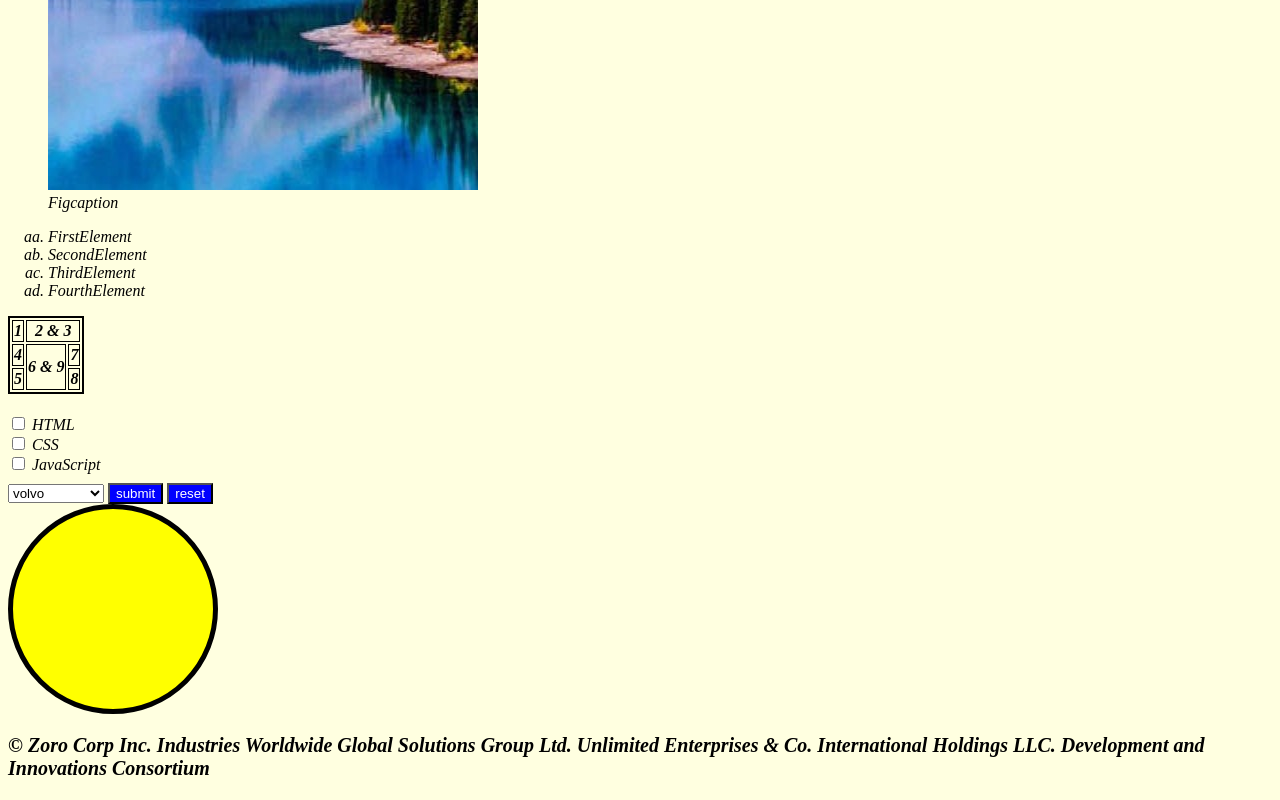
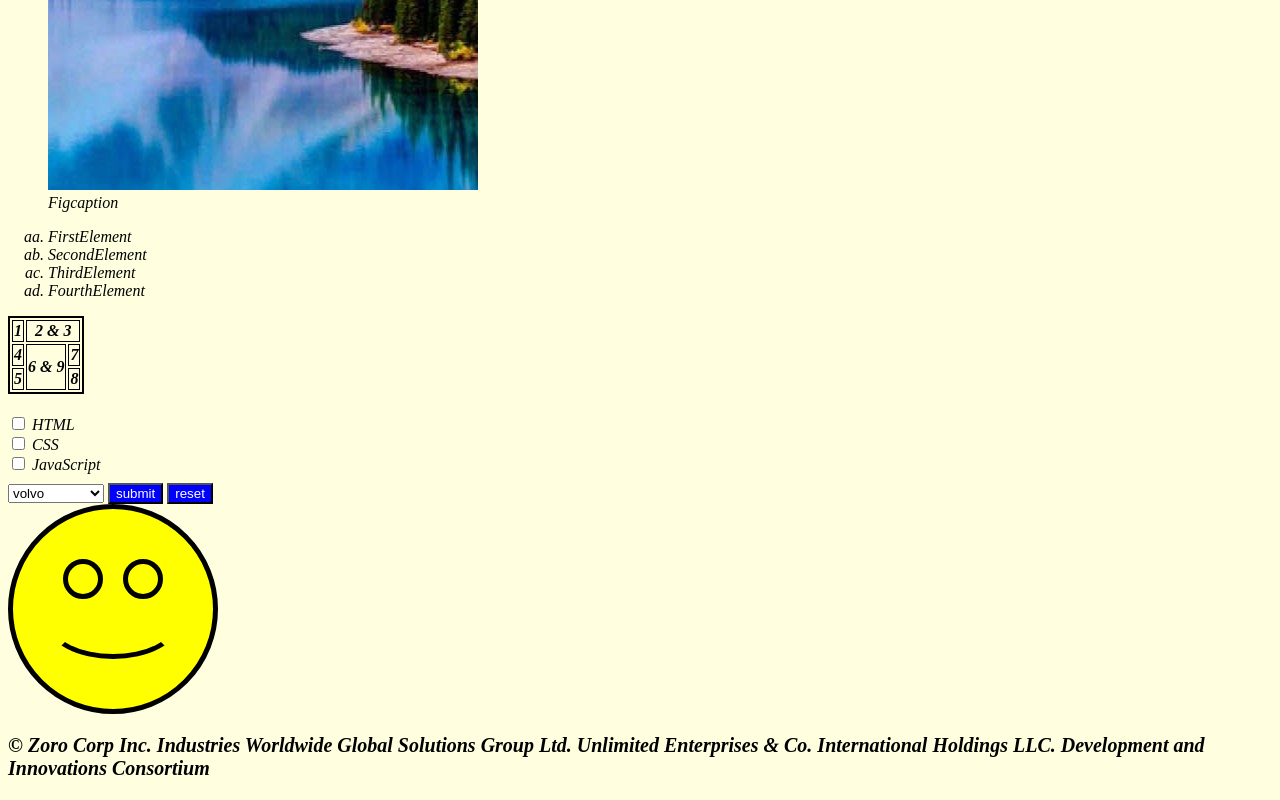
Before and after one commit to Kavacup/webprog, a plain HTML site: page lab1/index.html in a window 1280 px wide. Shown: the part 806-1606 px from the top of the page. Drawn offline with Linux system fonts and the light colour scheme.

Commit message:
fix smiley

```diff
--- a/lab1/index.html
+++ b/lab1/index.html
@@ -132,8 +132,7 @@
 				<input type="reset" value="reset">
 			</form>
 		</div>
-		<div>
-			<div class="smiley"></div>
+		<div class="smiley">
 			<div class="left-eye"></div>
 			<div class="right-eye"></div>
 			<div class="mouth"></div>
```
